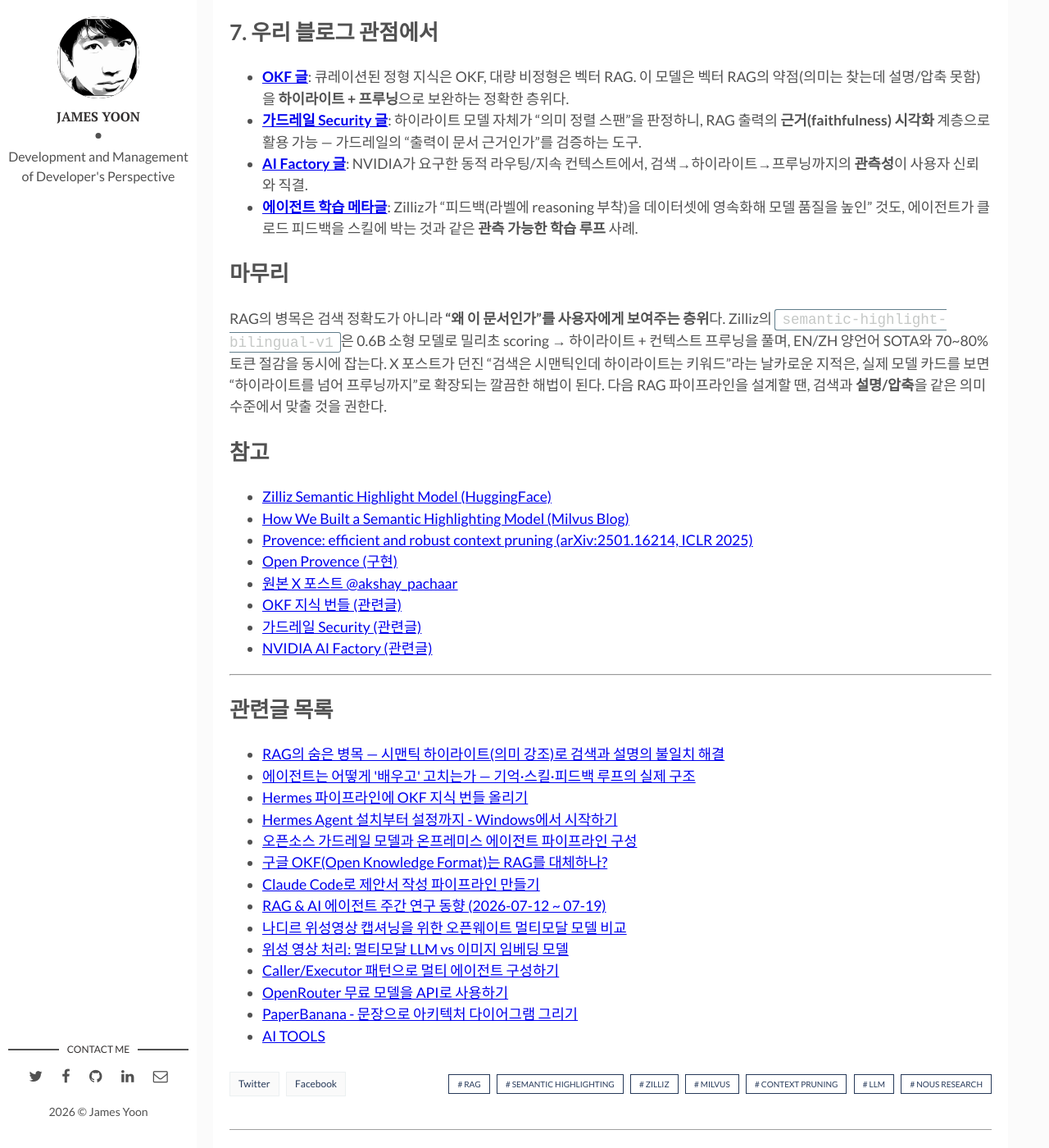
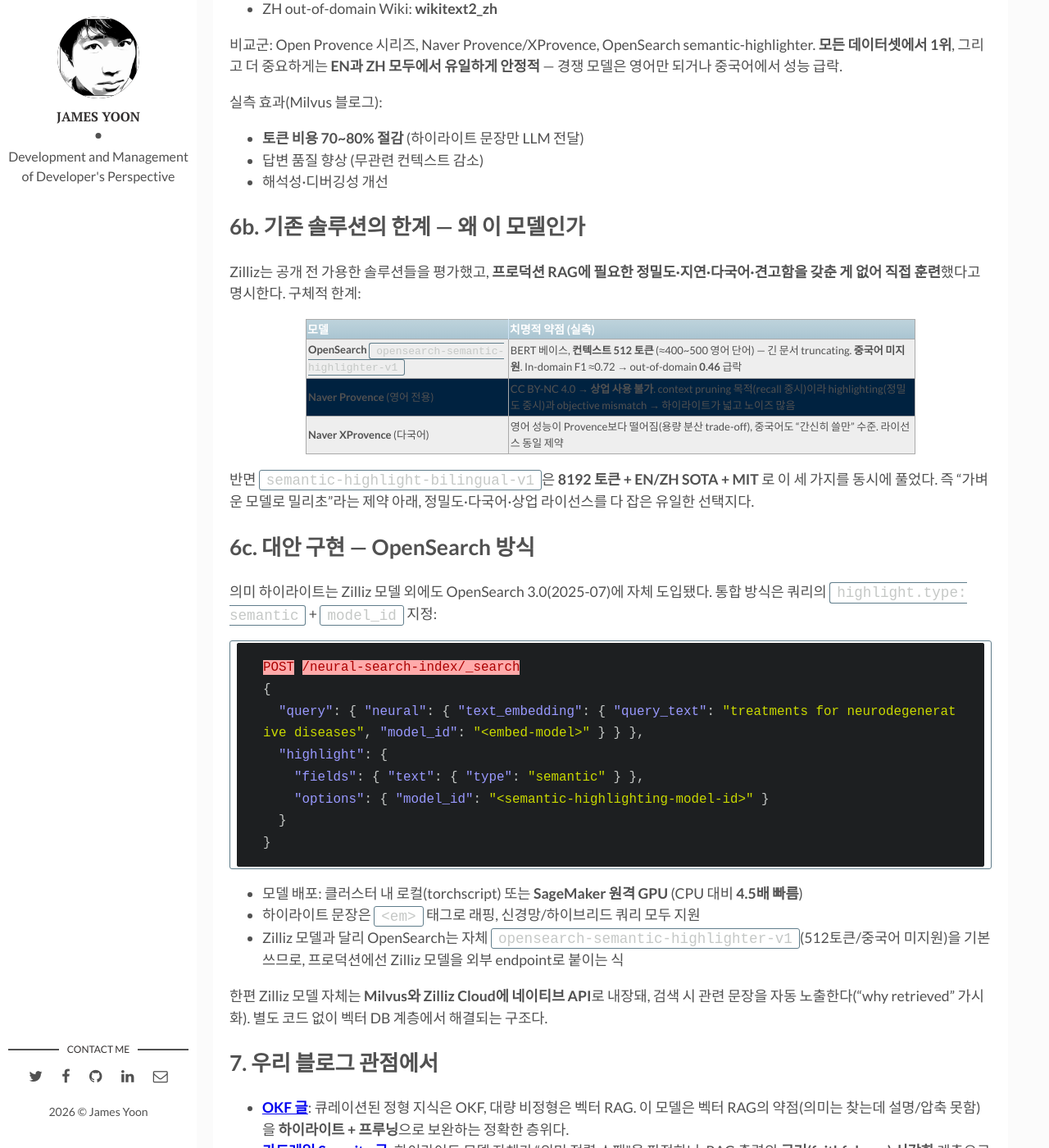
Before and after one commit to butteryoon/butteryoon.github.io, a Jekyll site: the page built from _posts/2026-07-28-semantic_highlighting_rag.md, in a window 1280 px wide and 1400 px high, scrolled down 3729 px. Shown: the whole window at 82% size. Built offline with Jekyll 4.4.1, drawn with Linux system fonts in a browser that asks for light colours; comment, search, counter and statistics services are not loaded; some of the changed text lies outside the part shown.

Commit message:
시맨틱 하이라이트 글 보강 (기존 솔루션 한계·OpenSearch 대안 구현)
Co-authored-by: Orca <help@stably.ai>

````diff
--- a/_posts/2026-07-28-semantic_highlighting_rag.md
+++ b/_posts/2026-07-28-semantic_highlighting_rag.md
@@ -29,6 +29,13 @@
 문제: 검색된 문서는 정확히 답인데, 그 단어가 없으면 **아무것도 강조 안 됨**. 사용자는 3,000단어를 직접 훑어야 "왜 이 문서가 나왔나"를 안다. 결과: 신뢰 하락 → 도구 이탈. 개발자도 "검색이 틀린가, 하이라이트만 실패한가"를 맹목적으로 디버깅.
 
 Milvus 블로그는 이걸 **RAG 노이즈/토큰 낭비** 문제로 확장한다. 잘 튜닝된 인덱스도 청크 단위로는 broad-relevant하지만, 청크 안 문장 중 실제 답은 소수다. 에이전트 워크플로우에서는 쿼리 자체가 다단계 추론 출력이라 불일치가 더 심해진다.
+
+불일치가 에이전트에서 왜 더 심한지 보자. 에이전트의 검색 쿼리는 사용자 원문이 아니라 **추론·태스크 분해로 파생된 지시**다.
+- 사용자: "최근 시장 동향 분석해줘"
+- 에이전트 쿼리: "Q4 2024 가전 판매 데이터, YoY 성장률, 경쟁사 점유율 변화, 공급망 비용 변동 추출"
+- 키워드 하이라이트는 "2024"/"sales data"만 잡고, 진짜 인사이트("iPhone 15 시리즈가 시장 회복 견인", "칩 공급 제약으로 비용 15% 상승")는 놓침
+
+즉 에이전트일수록 하이라이트가 의미 기반이어야 한다 — 수많은 검색 결과에서 "진짜 유용한 문장"을 키워드 없이 골라내야 하기 때문.
 
 ## 2. 해결 — Semantic Highlighting
 
@@ -113,6 +120,39 @@
 - 답변 품질 향상 (무관련 컨텍스트 감소)
 - 해석성·디버깅성 개선
 
+## 6b. 기존 솔루션의 한계 — 왜 이 모델인가
+
+Zilliz는 공개 전 가용한 솔루션들을 평가했고, **프로덕션 RAG에 필요한 정밀도·지연·다국어·견고함을 갖춘 게 없어 직접 훈련**했다고 명시한다. 구체적 한계:
+
+| 모델 | 치명적 약점 (실측) |
+| --- | --- |
+| **OpenSearch `opensearch-semantic-highlighter-v1`** | BERT 베이스, **컨텍스트 512 토큰** (≈400~500 영어 단어) — 긴 문서 truncating. **중국어 미지원**. In-domain F1 ≈0.72 → out-of-domain **0.46** 급락 |
+| **Naver Provence** (영어 전용) | CC BY-NC 4.0 → **상업 사용 불가**. context pruning 목적(recall 중시)이라 highlighting(정밀도 중시)과 objective mismatch → 하이라이트가 넓고 노이즈 많음 |
+| **Naver XProvence** (다국어) | 영어 성능이 Provence보다 떨어짐(용량 분산 trade-off), 중국어도 "간신히 쓸만" 수준. 라이선스 동일 제약 |
+
+반면 `semantic-highlight-bilingual-v1`은 **8192 토큰 + EN/ZH SOTA + MIT** 로 이 세 가지를 동시에 풀었다. 즉 "가벼운 모델로 밀리초"라는 제약 아래, 정밀도·다국어·상업 라이선스를 다 잡은 유일한 선택지다.
+
+## 6c. 대안 구현 — OpenSearch 방식
+
+의미 하이라이트는 Zilliz 모델 외에도 OpenSearch 3.0(2025-07)에 자체 도입됐다. 통합 방식은 쿼리의 `highlight.type: semantic` + `model_id` 지정:
+
+```json
+POST /neural-search-index/_search
+{
+  "query": { "neural": { "text_embedding": { "query_text": "treatments for neurodegenerative diseases", "model_id": "<embed-model>" } } },
+  "highlight": {
+    "fields": { "text": { "type": "semantic" } },
+    "options": { "model_id": "<semantic-highlighting-model-id>" }
+  }
+}
+```
+
+- 모델 배포: 클러스터 내 로컬(torchscript) 또는 **SageMaker 원격 GPU** (CPU 대비 **4.5배 빠름**)
+- 하이라이트 문장은 `<em>` 태그로 래핑, 신경망/하이브리드 쿼리 모두 지원
+- Zilliz 모델과 달리 OpenSearch는 자체 `opensearch-semantic-highlighter-v1`(512토큰/중국어 미지원)을 기본 쓰므로, 프로덕션에선 Zilliz 모델을 외부 endpoint로 붙이는 식
+
+한편 Zilliz 모델 자체는 **Milvus와 Zilliz Cloud에 네이티브 API**로 내장돼, 검색 시 관련 문장을 자동 노출한다("why retrieved" 가시화). 별도 코드 없이 벡터 DB 계층에서 해결되는 구조다.
+
 ## 7. 우리 블로그 관점에서
 
 - **[OKF 글]({{site.baseurl}}/tools/2026/07/25/hermes_okf_knowledge.html)**: 큐레이션된 정형 지식은 OKF, 대량 비정형은 벡터 RAG. 이 모델은 벡터 RAG의 약점(의미는 찾는데 설명/압축 못함)을 **하이라이트 + 프루닝**으로 보완하는 정확한 층위다.
@@ -130,6 +170,7 @@
 - [How We Built a Semantic Highlighting Model (Milvus Blog)](https://milvus.io/blog/semantic-highlighting-model-for-rag-context-pruning-and-token-saving.md){:target="_blank"}
 - [Provence: efficient and robust context pruning (arXiv:2501.16214, ICLR 2025)](https://arxiv.org/abs/2501.16214){:target="_blank"}
 - [Open Provence (구현)](https://github.com/hotchpotch/open_provence){:target="_blank"}
+- [OpenSearch Semantic Highlighting (대안 구현)](https://opensearch.org/blog/introducing-semantic-highlighting-in-opensearch/){:target="_blank"}
 - [원본 X 포스트 @akshay_pachaar](https://x.com/akshay_pachaar/status/2014688141970702358){:target="_blank"}
 - [OKF 지식 번들 (관련글)]({{site.baseurl}}/tools/2026/07/25/hermes_okf_knowledge.html)
 - [가드레일 Security (관련글)]({{site.baseurl}}/tools/2026/07/25/hermes_guardrail_security.html)
````
Also changed, not shown: other parts of _posts/2026-07-28-semantic_highlighting_rag.md (+1 -1 lines).
